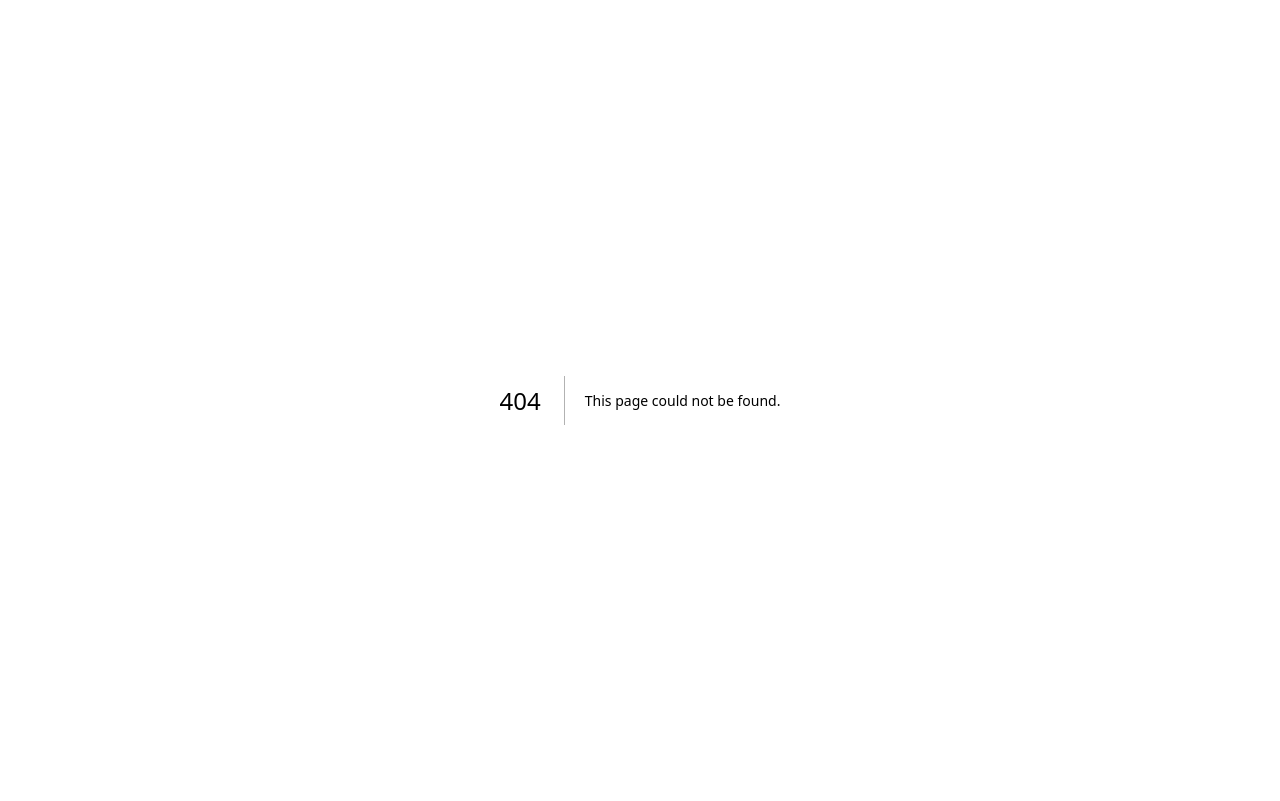
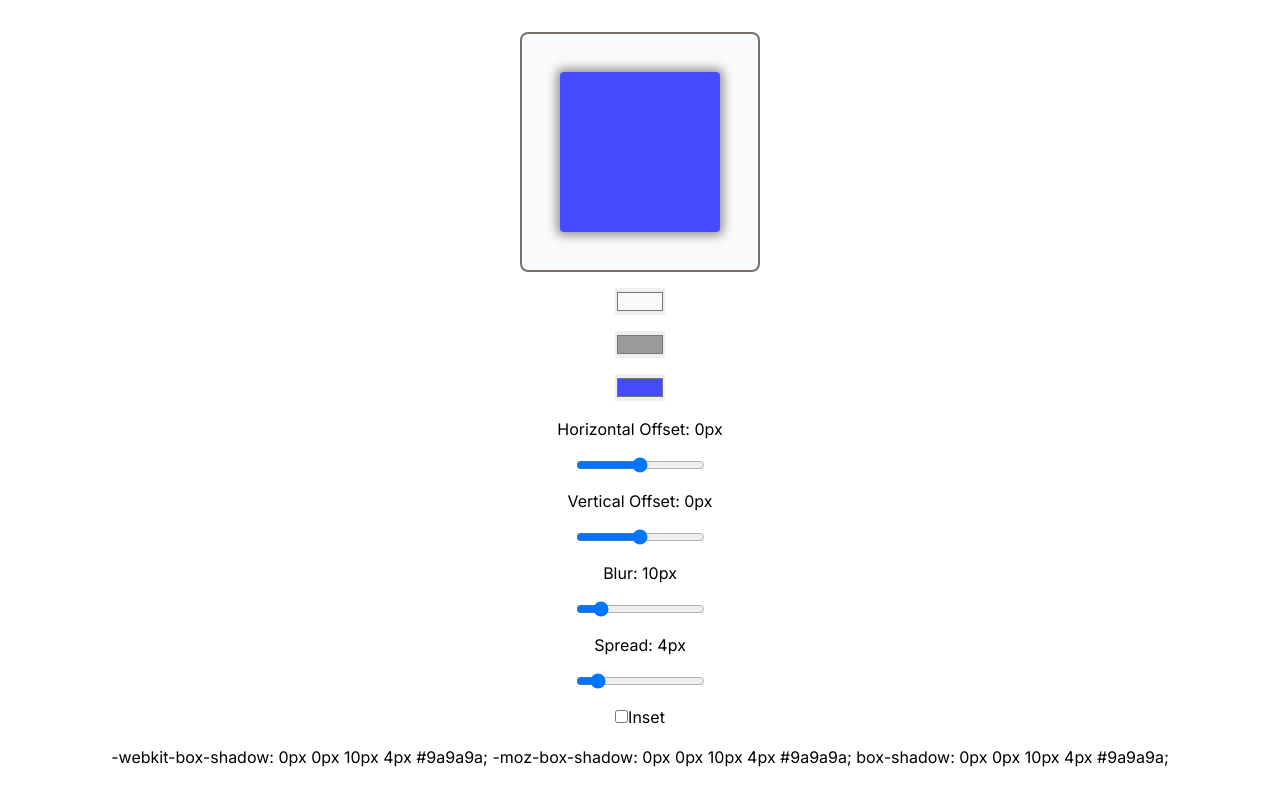
Before and after one commit to kmr-sahil/saras-uitoolbox, a Next.js app: page /boxshadow in a window 1280 px wide. Before the commit this address had no page. Built offline with nearby package versions, Linux system fonts and the light colour scheme.

Commit message:
a new page added boxshadow

```diff
--- /dev/null
+++ b/src/app/boxshadow/page.jsx
@@ -0,0 +1,131 @@
+"use client"
+import React, { useState } from 'react';
+
+function BoxShadowPage() {
+  const [shadowDetails, setShadowDetails] = useState({
+    bgColor: '#fafafa',
+    boxColor: '#474bff',
+    shadowColor: '#9a9a9a',
+    horOffset: 0,
+    verOffset: 0,
+    blur: 10,
+    spread: 4,
+    inset: false,
+  });
+
+  const handleInputChange = (e) => {
+    const { id, type, value, checked } = e.target;
+    setShadowDetails((prevDetails) => ({
+      ...prevDetails,
+      [id]:
+        type === 'range'
+          ? id.includes('Offset')
+            ? parseInt(value, 10) // Adjusting the range for horizontal and vertical offsets
+            : parseInt(value, 10)
+          : type === 'checkbox'
+          ? checked
+          : value,
+    }));
+  };
+
+  const generateBoxShadowCSS = () => {
+    const { horOffset, verOffset, blur, spread, shadowColor, inset } = shadowDetails;
+    const insetValue = inset ? 'inset ' : '';
+    return `${insetValue}${horOffset}px ${verOffset}px ${blur}px ${spread}px ${shadowColor}`;
+  };
+
+  return (
+    <div className="flex flex-col gap-4 items-center justify-center p-[2rem]">
+      <div
+        className="w-[15rem] h-[15rem] p-[2rem] flex items-center justify-center border-2 border-stone-500 rounded-lg"
+        style={{
+          backgroundColor: shadowDetails.bgColor,
+        }}
+      >
+        <div
+          className="w-[10rem] h-[10rem] rounded"
+          style={{
+            backgroundColor: shadowDetails.boxColor,
+            boxShadow: generateBoxShadowCSS(),
+          }}
+        ></div>
+      </div>
+
+      <input
+        id="bgColor"
+        type="color"
+        value={shadowDetails.bgColor}
+        onChange={handleInputChange}
+        placeholder="Background Color"
+      />
+
+      <input
+        id="shadowColor"
+        type="color"
+        value={shadowDetails.shadowColor}
+        onChange={handleInputChange}
+        placeholder="Shadow Color"
+      />
+
+      <input
+        id="boxColor"
+        type="color"
+        value={shadowDetails.boxColor}
+        onChange={handleInputChange}
+        placeholder="Box Color"
+      />
+
+      <label htmlFor="horizontalOffset">Horizontal Offset: {shadowDetails.horOffset}px</label>
+      <input
+        id="horOffset"
+        type="range"
+        value={shadowDetails.horOffset} // Adjusting the range for display
+        min={-32}
+        max={32}
+        onChange={handleInputChange}
+      />
+
+      <label htmlFor="verticalOffset">Vertical Offset: {shadowDetails.verOffset}px</label>
+      <input
+        id="verOffset"
+        type="range"
+        value={shadowDetails.verOffset} // Adjusting the range for display
+        min={-32}
+        max={32}
+        onChange={handleInputChange}
+      />
+
+      <label htmlFor="blur">Blur: {shadowDetails.blur}px</label>
+      <input id="blur" type="range" value={shadowDetails.blur} min={0} max={64} onChange={handleInputChange} />
+
+      <label htmlFor="spread">Spread: {shadowDetails.spread}px</label>
+      <input
+        id="spread"
+        type="range"
+        value={shadowDetails.spread}
+        min={0}
+        max={32}
+        onChange={handleInputChange}
+      />
+
+      <label>
+        <input
+          id="inset"
+          type="checkbox"
+          checked={shadowDetails.inset}
+          onChange={handleInputChange}
+        />
+        Inset
+      </label>
+
+      <div>
+        {/* Display the generated CSS code */}
+        {`-webkit-box-shadow: ${generateBoxShadowCSS()};
+        -moz-box-shadow: ${generateBoxShadowCSS()};
+        box-shadow: ${generateBoxShadowCSS()};`}
+      </div>
+    </div>
+  );
+}
+
+export default BoxShadowPage;
```
